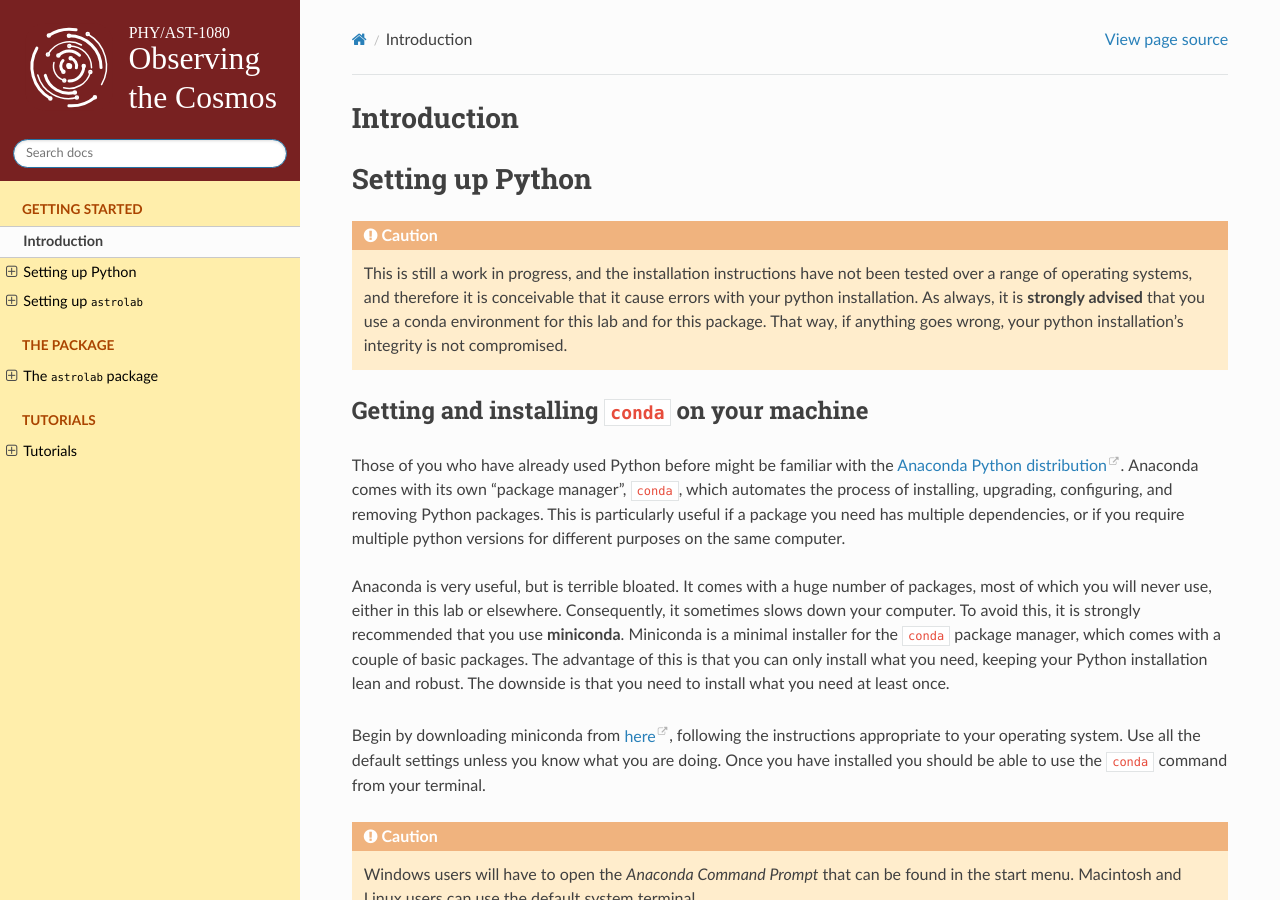
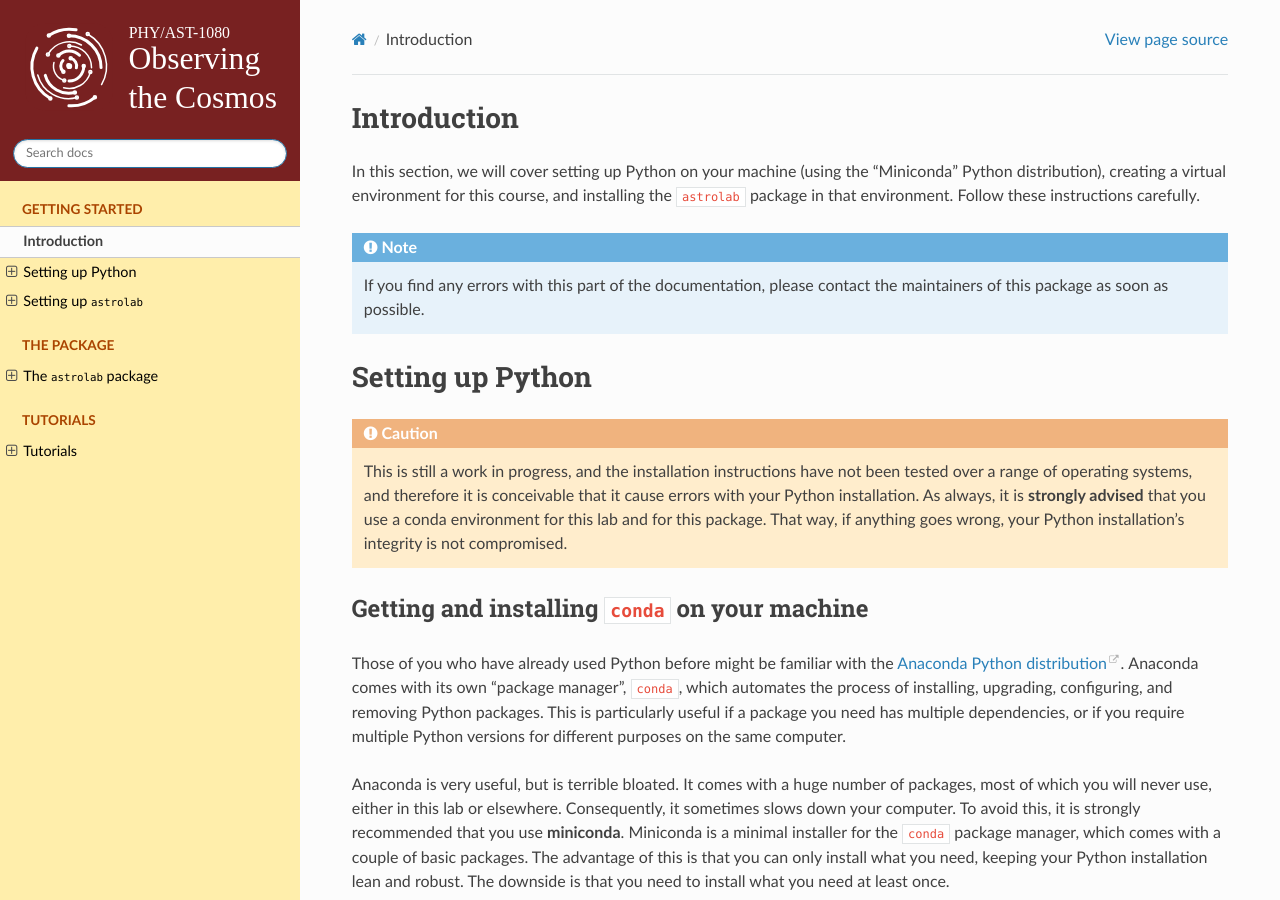
Before and after one commit to dpcherian/astrolab, a Sphinx documentation site: the page built from docs/source/getting-started.rst, in a window 1280 px wide and 900 px high. Built offline with Sphinx 7.4.7 and the Read the Docs theme 2.0.0, drawn with Linux system fonts in a browser that asks for light colours; pages that are not in the unit, such as notebooks, are missing from menus; some of the changed text lies outside the part shown.

Commit message:
Included installation instructions from GitHub repo.

```diff
--- a/docs/source/getting-started.rst
+++ b/docs/source/getting-started.rst
@@ -1,18 +1,21 @@
 Introduction
 ============
 
+In this section, we will cover setting up Python on your machine (using the "Miniconda" Python distribution), creating a virtual environment for this course, and installing the ``astrolab`` package in that environment. Follow these instructions carefully.
+
+.. note:: If you find any errors with this part of the documentation, please contact the maintainers of this package as soon as possible.
 
 
 Setting up Python
 =================
 
-.. caution:: This is still a work in progress, and the installation instructions have not been tested over a range of operating systems, and therefore it is conceivable that it cause errors with your python installation. As always, it is **strongly advised** that you use a conda environment for this lab and for this package. That way, if anything goes wrong, your python installation's integrity is not compromised.
+.. caution:: This is still a work in progress, and the installation instructions have not been tested over a range of operating systems, and therefore it is conceivable that it cause errors with your Python installation. As always, it is **strongly advised** that you use a conda environment for this lab and for this package. That way, if anything goes wrong, your Python installation's integrity is not compromised.
 
 
 Getting and installing ``conda`` on your machine
 ~~~~~~~~~~~~~~~~~~~~~~~~~~~~~~~~~~~~~~~~~~~~~~~~
 
-Those of you who have already used Python before might be familiar with the `Anaconda Python distribution <https://en.wikipedia.org/wiki/Anaconda_(Python_distribution)>`_. Anaconda comes with its own "package manager", ``conda``, which automates the process of installing, upgrading, configuring, and removing Python packages. This is particularly useful if a package you need has multiple dependencies, or if you require multiple python versions for different purposes on the same computer.
+Those of you who have already used Python before might be familiar with the `Anaconda Python distribution <https://en.wikipedia.org/wiki/Anaconda_(Python_distribution)>`_. Anaconda comes with its own "package manager", ``conda``, which automates the process of installing, upgrading, configuring, and removing Python packages. This is particularly useful if a package you need has multiple dependencies, or if you require multiple Python versions for different purposes on the same computer.
 
 Anaconda is very useful, but is terrible bloated. It comes with a huge number of packages, most of which you will never use, either in this lab or elsewhere. Consequently, it sometimes slows down your computer. To avoid this, it is strongly recommended that you use **miniconda**. Miniconda is a minimal installer for the ``conda`` package manager, which comes with a couple of basic packages. The advantage of this is that you can only install what you need, keeping your Python installation lean and robust. The downside is that you need to install what you need at least once.
 
@@ -49,11 +52,11 @@
 
 - Matplotlib: The definitive plotting library for Python and NumPy. It is terribly versatile, and can -- and should! -- be used to create a variety of different kinds of plots.
 
-- SciPy: A useful Python package that contains a large number of modules for mathematical operations common in science and engineering (for example, optimization, linear algebra, integration, interpolation, special functions, fourier transforms, signal and image processing, solving ordinary differential equations, and so on). While we will not need this in this lab, it is a good idea to have it on your machine anyway.
+- SciPy: A useful Python package that contains a large number of modules for mathematical operations common in science and engineering (for example, optimization, linear algebra, integration, interpolation, special functions, fourier transforms, signal and image processing, solving ordinary differential equations, and so on).
 
-- Pandas: Just as with SciPy, while it is not strictly needed for this lab, Pandas is a very useful Python package to deal with large amounts of data.
+- Pandas: Another very useful Python package to deal with large amounts of data. We will not be using it extensively in this lab, but it will be helpful when we work with large datasets that can contain data of different datatypes (like our star catalogs).
 
-- Mamba: Mamba is a replacement for the already described ``conda`` command. In everything that follows from here on, you can use ``mamba`` in the place of ``conda``. The reason for using it is that it is tremendously faster than ``conda`` in many cases. However, **be warned**, ``mamba`` must `only` be installed in the ``base`` environment. It can then be used from every other environment.
+- Mamba: Mamba is a replacement for the already described ``conda`` command. In everything that follows from here on, you can use ``mamba`` in the place of ``conda``. The reason for using it is that it is tremendously faster than ``conda`` in many cases. However, **be warned**, ``mamba`` must `only` be installed in the ``base`` environment. Installing it in other environments is `not supported <https://mamba.readthedocs.io/en/latest/user_guide/troubleshooting.html>`_. However, once installed, it can then be used from every other environment.
 
 
 Setting up a ``conda`` environment
@@ -65,16 +68,16 @@
 
 .. code-block:: bash
 
-	conda create --name ast1080
+	conda create --name ast1080 python=3.10
 
-This command tells ``conda`` to create a new environment with the name ``ast1080``.
+This command tells ``conda`` to create a new environment with the name ``ast1080``, and with Python 3.10 installed in it.
 
 .. note::
 	As with most ``bash`` commands, you don't always have to use the full form ``--name``, but can instead use the short-hand ``-n`` which would have the same effect. In other words, the command below has exactly the same effect as the one above:
 
 	.. code-block:: bash
 
-		conda create -n ast1080
+		conda create -n ast1080 python=3.10
 
 You can now get a list of the environments you have on your system by running
 
@@ -105,6 +108,8 @@
 
 	conda install jupyter numpy matplotlib scipy pandas astropy
 
+.. note:: You will notice that while we have installed most of the same packages as you did in the ``base`` environment, we have not installed ``mamba``. This is because, as we mentioned before, installing the ``mamba`` package on any environment other than the ``base`` environment is `not supported <https://mamba.readthedocs.io/en/latest/user_guide/troubleshooting.html>`_.
+
 Congratulations! You now have a working ``conda`` environment on your machine!
 
 
@@ -115,29 +120,26 @@
 Installation
 ~~~~~~~~~~~~
 
-The Python packages written for this lab can be installed as follows:
+The Python package written for this lab can be installed as follows:
 
-.. warning:: The following sections are incomplete!
+.. warning:: It is strongly recommended that you use a new ``conda`` environment unless you know what you're doing.
 
-MacOS
------
+- Create a new ``conda`` environment as described above: ``conda create -n ast1080 python=3.10``
+- Activate this environment: ``conda activate ast1080``
+- Install ``astrolab``: ``pip install git+https://github.com/dpcherian/astrolab``
 
+Installing the ``astrolab`` package will automatically install all the packages it depends on (its "dependencies"). If you have followed the instructions in the section above, all of them should already be installed. Additionally, you should install Jupyter Notebook in the environment if you plan on using it to run your Python codes. As before, this can be done using
 
+.. code-block:: bash
 
+	conda install jupyter
 
-Linux
------
+Once this is done, you could run the following Python code (either in the terminal or in a new Jupyter Notebook) which will test if the ``astrolab`` package has been installed, and print the currently installed version:
 
+.. code-block:: python
 
-
-
-
-Windows
--------
-
-
-
-
+	import astrolab
+	print(astrolab.__version__)
 
 
 Basic Usage
@@ -152,7 +154,7 @@
 
 and you could then use the range of functions provided in the ``imaging`` library of ``astrolab`` to perform basic image-reduction and analysis. These functions are described in more detail in :ref:`the section describing the modules <astrolab>`.
 
-Similarly, you could run
+Similarly, you could run:
 
 .. code-block:: python
 
--- a/pyproject.toml
+++ b/pyproject.toml
@@ -22,10 +22,12 @@
 description = "Package developed to perform simple tasks in amateur observational astronomy, including timing, image reduction, spectroscopy, and photometry. Intended for use in Ashoka University's introductory astronomy laboratory, 'Observing the Cosmos' (PHY/AST1080)."
 readme = "README.md"
 license = {file = "LICENSE"}
-keywords = ["amateur", "astronomy", "ashoka university", "phy1080", "ast1080", "phy/ast1080", "imaging", "timing", "spectroscopy", "photometry", "undergraduate"]
+keywords = ["amateur", "astronomy", "ashoka university", "phy1080", "ast1080", "phy/ast1080", "imaging", "timing", "spectroscopy", "photometry", "undergraduate", "physics", "laboratory"]
 classifiers = [
   "Development Status :: 4 - Beta",
-  "Programming Language :: Python"
+  "Programming Language :: Python",
+  'Programming Language :: Python :: 3',
+  'Programming Language :: Python :: 3.10'
 ]
 
 [project.optional-dependencies]
```
Also changed, not shown: README.md (+13 -0 lines), docs/README.md.
